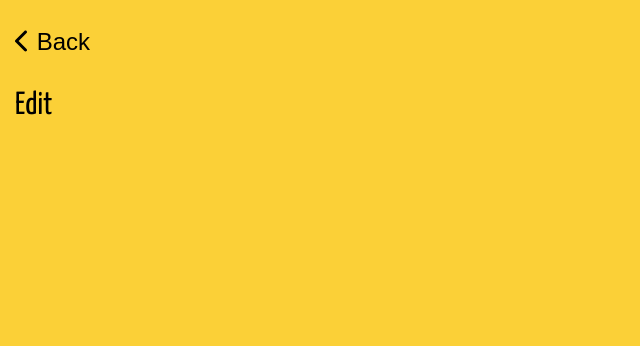
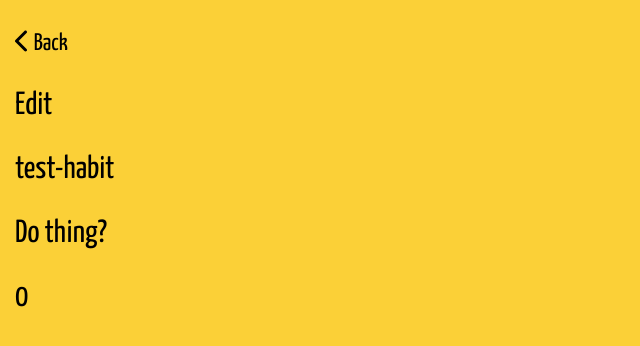
Before and after one commit to Banakin/HapticPrototype, a React (Vite) app: page /edit/test-habit in a window 1280 px wide. Shown: the top 346 px of the page, without its empty margins (0-640 px from the left). Built offline with nearby package versions, Linux system fonts and the light colour scheme.

Commit message:
idk fix edit page to display things

```diff
--- a/src/HabitContext.ts
+++ b/src/HabitContext.ts
@@ -1,8 +1,8 @@
 import { createContext } from 'react';
-import { Habit, YesNoHabit } from '@/classes/Habit';
+import { Habit } from '@/classes/Habit';
 
 export const HabitContext = createContext({
-    habits: new Map<string, Habit>([['test-habit', new YesNoHabit('Do thing?')]]),
+    habits: new Map<string, Habit>(),
     setHabits: (value: Map<string, Habit>): void => {
         value;
     },
--- a/src/classes/Habit.ts
+++ b/src/classes/Habit.ts
@@ -9,6 +9,14 @@ export abstract class Habit {
 
     get statistics() {
         return this._statistics;
+    }
+
+    set name(name: string) {
+        this._name = name;
+    }
+
+    get name() {
+        return this._name;
     }
 
     // Getters and setters
--- a/src/components/backnav.tsx
+++ b/src/components/back-nav.tsx
@@ -1,6 +1,6 @@
 import { useNavigate } from 'react-router-dom';
 
-import '@/styles/back.scss';
+import '@/styles/back-nav.scss';
 import { FontAwesomeIcon } from '@fortawesome/react-fontawesome';
 import { faChevronLeft } from '@fortawesome/free-solid-svg-icons';
 
--- a/src/components/navigation.tsx
+++ b/src/components/navigation.tsx
@@ -1,6 +1,6 @@
 import { useLocation } from 'react-router-dom';
 import { Navbar, NavbarItem } from '@/components/navbar';
-import BackNav from '@/components/backnav';
+import BackNav from '@/components/back-nav';
 import { FontAwesomeIcon } from '@fortawesome/react-fontawesome';
 import { faHouse, faGear, faPenToSquare, faMedal } from '@fortawesome/free-solid-svg-icons';
 
--- a/src/routes/EditTask.tsx
+++ b/src/routes/EditTask.tsx
@@ -1,5 +1,20 @@
+import { HabitContext } from '@/HabitContext';
+import { useContext } from 'react';
+import { useParams } from 'react-router-dom';
+
 function EditTask() {
-    return <p>Edit</p>;
+    const { habits } = useContext(HabitContext);
+    const { id } = useParams();
+    const taskItem = habits.get(id!);
+
+    return (
+        <>
+            <p>Edit</p>
+            <p>{id}</p>
+            <p>{taskItem?.name}</p>
+            <p>{taskItem?.statistics}</p>
+        </>
+    );
 }
 
 export default EditTask;
--- a/src/routes/ManageTasks.tsx
+++ b/src/routes/ManageTasks.tsx
@@ -14,12 +14,15 @@ function ManageTasks() {
             <Button to={'/edit/' + nanoid(5)}>Add</Button>
 
             {Array.from(habits.keys()).map((key) => {
-                return (
-                    <ListItem key={key} label={key}>
-                        <Button to={'/stats/' + key}>Stats</Button>
-                        <Button to={'/edit/' + key}>Edit</Button>
-                    </ListItem>
-                );
+                const item = habits.get(key);
+
+                if (item)
+                    return (
+                        <ListItem key={key} label={item.name}>
+                            <Button to={'/stats/' + key}>Stats</Button>
+                            <Button to={'/edit/' + key}>Edit</Button>
+                        </ListItem>
+                    );
             })}
         </>
     );
--- a/src/styles/back.scss
+++ b/src/styles/back-nav.scss
@@ -3,6 +3,7 @@
     background: none;
 
     font-size: var(--font-size-navbar);
+    font-family: inherit;
 
     margin: 0;
     padding: 0;
```
